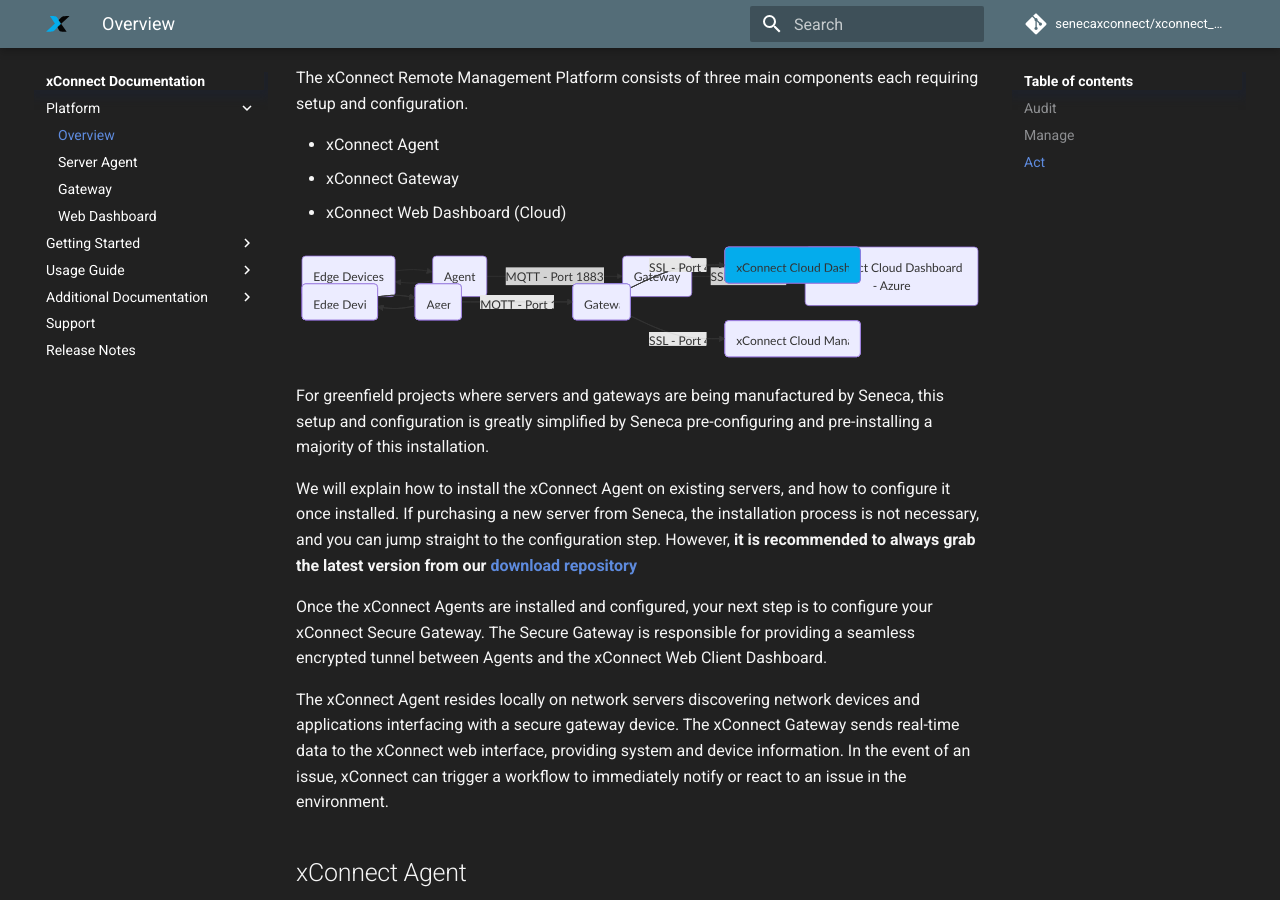
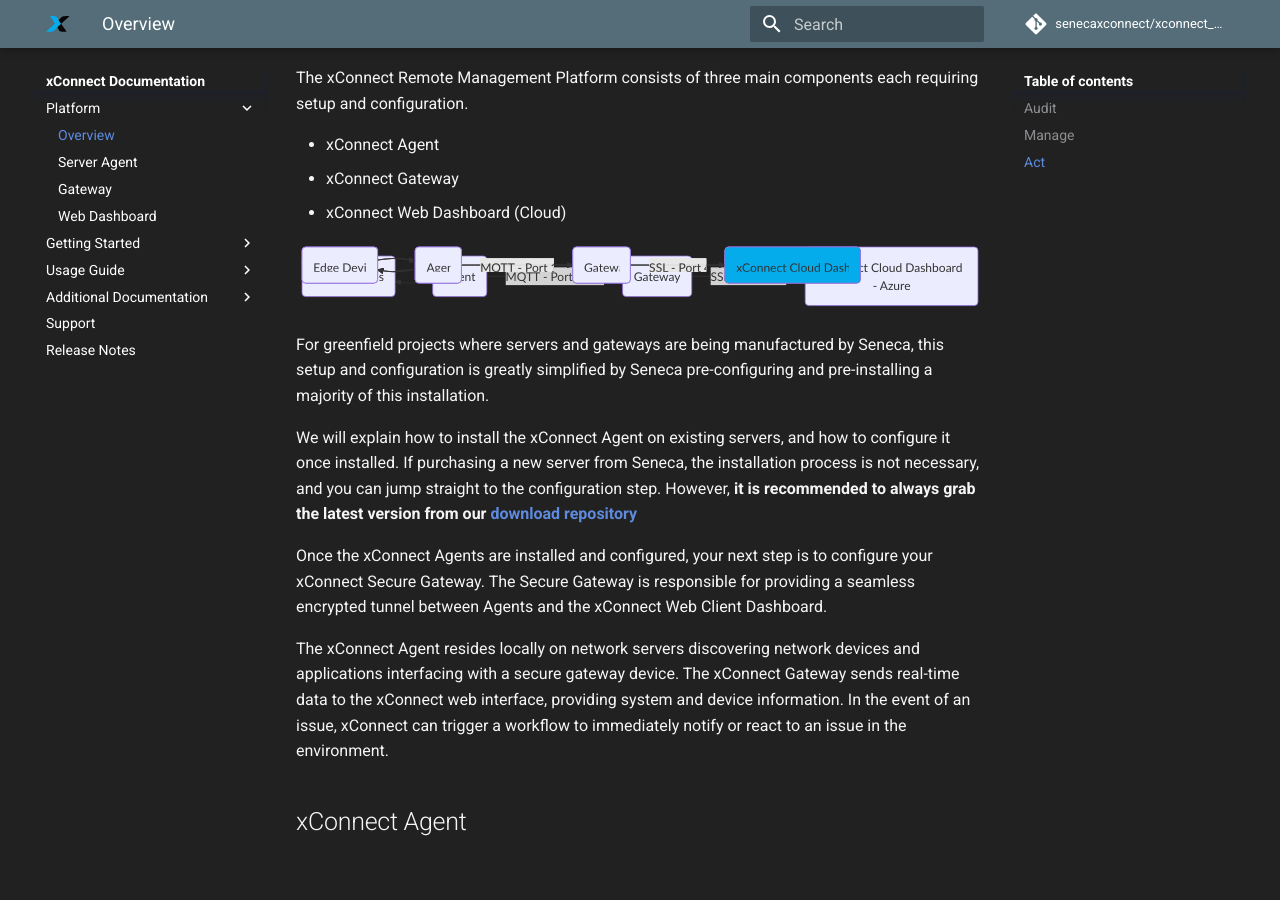
Before and after one commit to senecaxconnect/xconnect_docs, an MkDocs documentation site: the page built from docs/Platform_Overview.md, in a window 1280 px wide and 900 px high, scrolled down 1304 px. Built offline with MkDocs 1.6.1 and Material for MkDocs 9.7.7, drawn with Linux system fonts in a browser that asks for light colours; comment, search, counter and statistics services are not loaded.

Commit message:
Removed AWS reference

````diff
--- a/docs/Platform_Overview.md
+++ b/docs/Platform_Overview.md
@@ -74,8 +74,7 @@
           style B fill:#04acec
           B --> A
           B -->|MQTT - Port 1883|C(Gateway)
-          C -->|SSL - Port 443|D(xConnect Cloud Dashboard - Azure)
-          C -->|SSL - Port 443|E(xConnect Cloud Management- AWS);
+          C -->|SSL - Port 443|E(xConnect Cloud Management- Azure);
 ```
 
 This is a required component for any server that you would like to be monitored by the xConnect Platform.
@@ -97,8 +96,7 @@
           A(Edge Devices) --> B(Agent)
           B --> A
           B -->|MQTT - Port 1883|C(Gateway)
-          C -->|SSL - Port 443|D(xConnect Cloud Dashboard - Azure)
-          C -->|SSL - Port 443|E(xConnect Cloud Management- AWS);
+          C -->|SSL - Port 443|D(xConnect Cloud Dashboard - Azure);
           style C fill:#04acec
 ```
 
@@ -124,8 +122,7 @@
           A(Edge Devices) --> B(Agent)
           B --> A
           B -->|MQTT - Port 1883|C(Gateway)
-          C -->|SSL - Port 443|D(xConnect Cloud Dashboard - Azure)
-          C -->|SSL - Port 443|E(xConnect Cloud Management- AWS);
+          C -->|SSL - Port 443|D(xConnect Cloud Dashboard - Azure);
           style D fill:#04acec
 ```
 
````
Also changed, not shown: docs/Agent_Overview.md (+1 -2 lines), docs/Dashboard_Overview.md (+1 -2 lines), docs/Gateway_Overview.md (+1 -2 lines).
